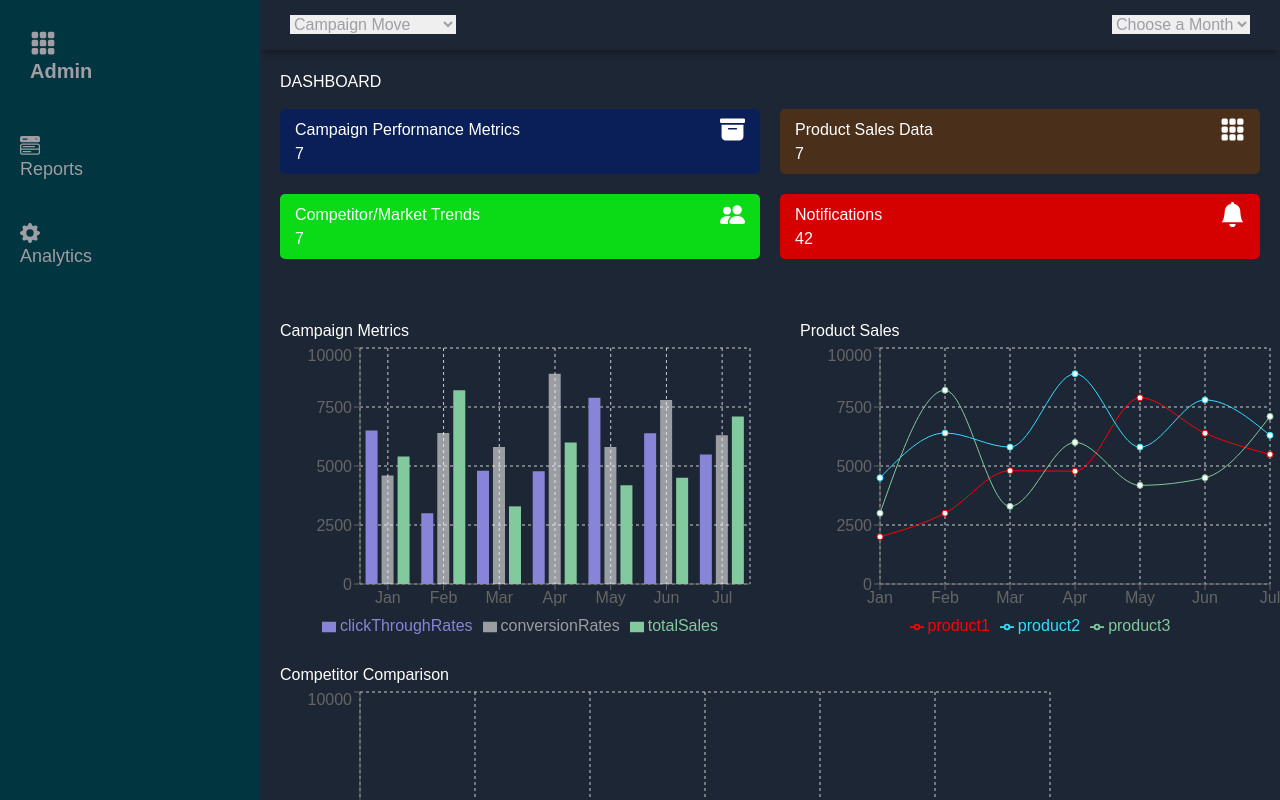
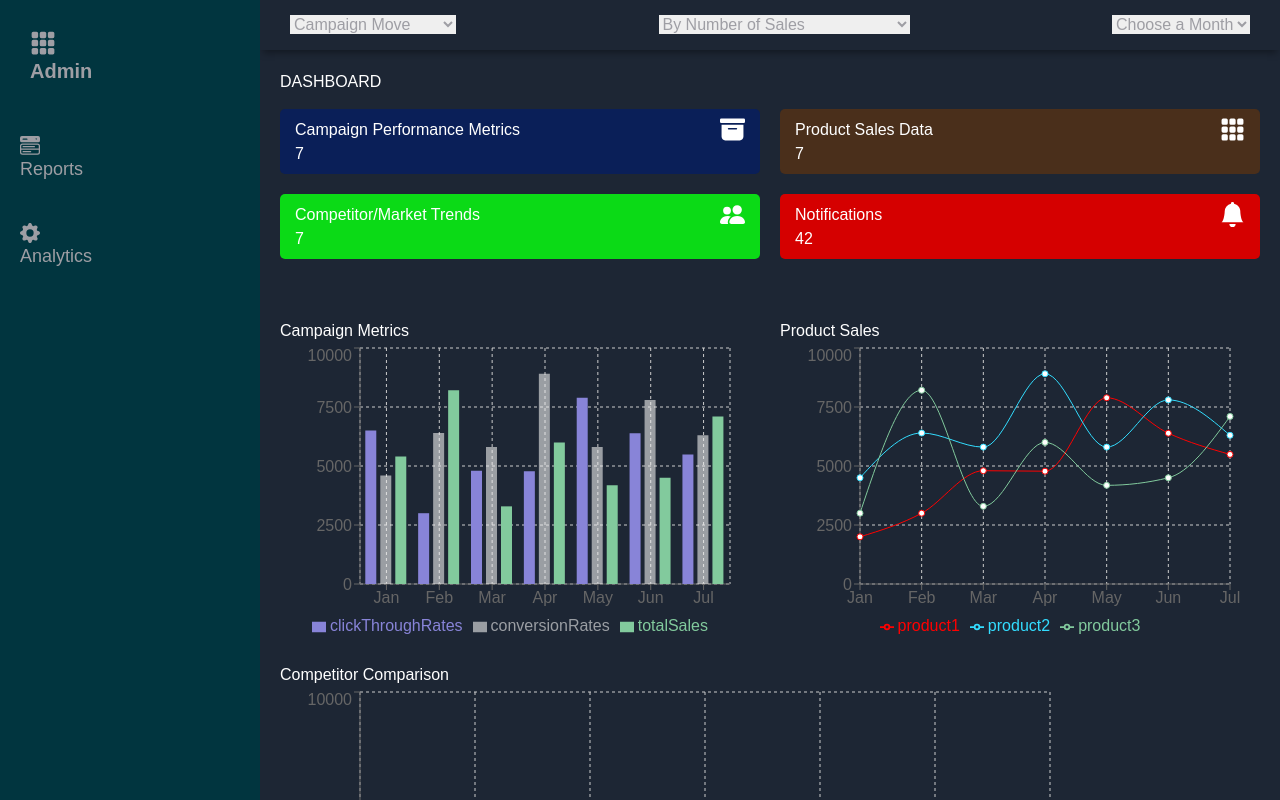
Before and after one commit to fGiordi/dashboard-next, a React (Vite) app: page / in a window 1280 px wide. Built offline with nearby package versions, Linux system fonts and the light colour scheme.

Commit message:
adding highests sale month and added media query hook

```diff
--- /dev/null
+++ b/src/hooks/useMediaQuery.tsx
@@ -0,0 +1,32 @@
+import { useEffect, useState } from 'react';
+
+const MOBILE_MEDIA_QUERY = '(max-width: 767px)';
+const TABLET_MEDIA_QUERY = '(min-width: 768px) and (max-width: 1023px)';
+const DESKTOP_MEDIA_QUERY = '(min-width: 1024px)';
+
+export const useMediaQuery = () => {
+  const [isMobile, setIsMobile] = useState<boolean>(false);
+  const [isTablet, setIsTablet] = useState<boolean>(false);
+  const [isDesktop, setIsDesktop] = useState<boolean>(false);
+
+  useEffect(() => {
+    const checkMediaQuery = () => {
+      const isMobileMatch = window.matchMedia(MOBILE_MEDIA_QUERY).matches;
+      const isTabletMatch = window.matchMedia(TABLET_MEDIA_QUERY).matches;
+      const isDesktopMatch = window.matchMedia(DESKTOP_MEDIA_QUERY).matches;
+
+      setIsMobile(isMobileMatch);
+      setIsTablet(isTabletMatch);
+      setIsDesktop(isDesktopMatch);
+    };
+
+    checkMediaQuery();
+    window.addEventListener('resize', checkMediaQuery);
+
+    return () => {
+      window.removeEventListener('resize', checkMediaQuery);
+    };
+  }, []);
+
+  return { isMobile, isTablet, isDesktop };
+};
--- a/src/layouts/Header.tsx
+++ b/src/layouts/Header.tsx
@@ -9,14 +9,22 @@ interface IHeader {
 }
 
 function Header({ openSidebar }: IHeader) {
-	const {handleCampaignChange, handleMonthChange, hasFiltered} = useStore()
+	const {handleCampaignChange, handleMonthChange, hasFiltered, findHighestSaleMonth} = useStore()
 
 	const [selectedCampaign, setSelectedCampaign] = useState('move')
 	const [selectedMonth, setSelectedMonth] = useState('Choose a Month')
+	const [selectedSalesOption, setSelectedSalesOption] = useState('By Number of Sales')
 
 	const handleCampaign = (event: React.ChangeEvent<HTMLSelectElement>) => {
 		handleCampaignChange(event.target.value as CampaignValues)
 		setSelectedCampaign(event.target.value as CampaignValues)
+  };
+
+	const handleNumSales = (event: React.ChangeEvent<HTMLSelectElement>) => {
+		setSelectedSalesOption(event.target.value)
+		if(event.target.value === 'highest') {
+			findHighestSaleMonth()
+		}
   };
 
 	const handleMonth = (event: React.ChangeEvent<HTMLSelectElement>) => {
@@ -31,7 +39,7 @@ function Header({ openSidebar }: IHeader) {
 	}, [hasFiltered])
 
 	return (
-		<header className='header '>
+		<header className='header'>
 			<div className='menu-icon'>
 				<BsJustify className='icon' onClick={openSidebar} />
 			</div>
@@ -41,7 +49,20 @@ function Header({ openSidebar }: IHeader) {
 				<option value="move">Campaign Move</option>
 				<option value="shooters">Campaign Shooters</option>
 			</select>
+
+
+
+
 			</div>
+
+			<div>
+				<select value={selectedSalesOption} onChange={handleNumSales} id="sales" className="bg-gray-50 border border-gray-300 text-gray-900 text-sm rounded-lg focus:ring-blue-500 focus:border-blue-500 block w-full p-2.5 dark:bg-gray-700 dark:border-gray-600 dark:placeholder-gray-400 dark:text-white dark:focus:ring-blue-500 dark:focus:border-blue-500">
+				<option selected disabled>By Number of Sales</option>
+				<option value="highest">Highest Month for Product Sales</option>
+				<option value="lowest">Lowest Month for Product Sales</option>
+			</select>
+			</div>
+
 			<div className='header-right'>
 			<select onChange={handleMonth} value={selectedMonth} id="month" className="bg-gray-50 border border-gray-300 text-gray-900 text-sm rounded-lg focus:ring-blue-500 focus:border-blue-500 block w-full p-2.5 dark:bg-gray-700 dark:border-gray-600 dark:placeholder-gray-400 dark:text-white dark:focus:ring-blue-500 dark:focus:border-blue-500">
 				<option selected disabled>Choose a Month</option>
@@ -54,6 +75,9 @@ function Header({ openSidebar }: IHeader) {
 				<option value="Jul">July</option>
 			</select>
 
+
+
+
 			</div>
 		</header>
 	)
--- a/src/page/Home.tsx
+++ b/src/page/Home.tsx
@@ -5,9 +5,14 @@ import { BarChart, Bar, XAxis, YAxis, CartesianGrid, Tooltip, Legend, Responsive
 import { useStore } from '../store';
 import Card from '../components/Card';
 import TextTitle from '../components/TextTitle';
+import { useMediaQuery } from '../hooks/useMediaQuery';
 
 function Home() {
 	const { data, productSalesData, competitorData, notificationAmount, hasFiltered, filteredProps } = useStore();
+
+	const { isMobile, isTablet, isDesktop } = useMediaQuery();
+
+	console.log('filteredProps', filteredProps)
 
 	const updatedCampaign = hasFiltered ? filteredProps.data : data
 	const updatedProducts = hasFiltered ? filteredProps.productSalesData : productSalesData
@@ -29,7 +34,7 @@ function Home() {
 			<div className='charts overflow-x-scroll xl:overflow-hidden'>
 				<div className='flex flex-col'>
 					<TextTitle title="Campaign Metrics" />
-					<ResponsiveContainer width={500} height={300}>
+					<ResponsiveContainer width={isMobile ? 500 : '100%'} height={300}>
 						<BarChart
 							width={500}
 							height={300}
@@ -57,7 +62,7 @@ function Home() {
 
 				<div className='flex flex-col'>
 					<TextTitle title="Product Sales" />
-					<ResponsiveContainer width={500} height={300} >
+					<ResponsiveContainer width={isMobile ? 500 : '100%'}height={300} >
 						<LineChart
 							width={500}
 							height={300}
--- a/src/store.ts
+++ b/src/store.ts
@@ -47,5 +47,21 @@ export const useStore = create<Store>((set, get) => ({
 		data: [],
 		productSalesData: [],
 		competitorData: []
-	}
+	},
+	findHighestSaleMonth: () => {
+    const { productSalesData } = get();
+    let highestSales = 0;
+    let highestMonth = '';
+
+    productSalesData.forEach((monthData) => {
+      if (monthData.product1 + monthData.product2 + monthData.product3 > highestSales) {
+        highestSales = monthData.product1 + monthData.product2 + monthData.product3;
+        highestMonth = monthData.name;
+      }
+    });
+
+		console.log('Highest Month', highestMonth)
+
+    return highestMonth;
+  },
 }));
--- a/src/types/index.ts
+++ b/src/types/index.ts
@@ -34,5 +34,7 @@ export type Store = {
 	notificationAmount: number,
 	handleMonthChange: (month: string) => void
 	filteredProps: IFilteredProps,
-	hasFiltered: boolean
+	hasFiltered: boolean,
+	findHighestSaleMonth: () => void;
+
 };
```
Also changed, not shown: 1 other file (tests, documents, lock files or other folders).
